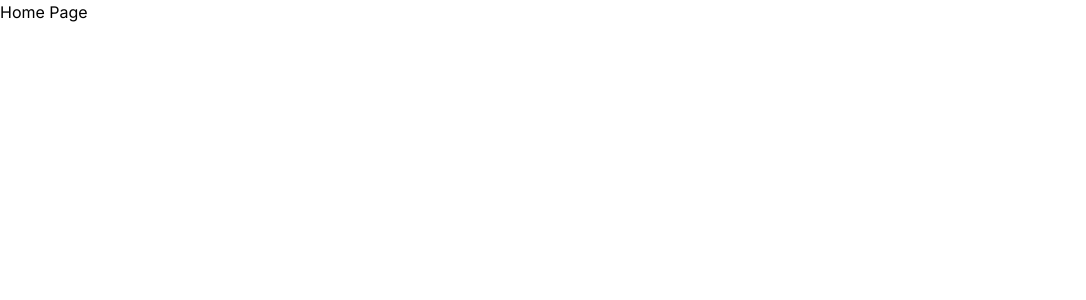
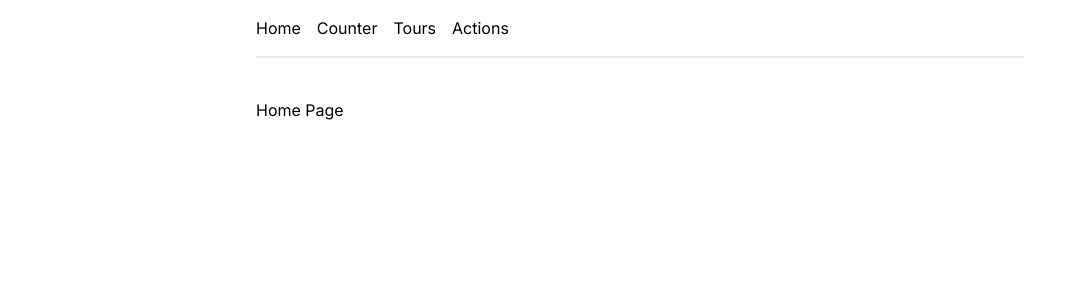
Before and after one commit to khizarkamal/Next-Js-Developement, a Next.js app: page / in a window 1280 px wide. Shown: the top 300 px of the page, without its empty margins (0-1086 px from the left). Built offline with nearby package versions, Linux system fonts and the light colour scheme.

Commit message:
Setup layout file added font and metadata

```diff
--- a/app/layout.tsx
+++ b/app/layout.tsx
@@ -1,22 +1,28 @@
-import type { Metadata } from "next";
-import { Inter } from "next/font/google";
+import Navbar from "@/components/Navbar";
 import "./globals.css";
+import React from "react";
+import { Inter, Roboto, Inconsolata } from "next/font/google";
+import { Metadata } from "next";
 
 const inter = Inter({ subsets: ["latin"] });
+const roboto = Roboto({ subsets: ["latin"], weight: ["100", "300"] });
+const inconsolata = Inconsolata({ subsets: ["latin"] });
 
 export const metadata: Metadata = {
-  title: "Create Next App",
-  description: "Generated by create next app",
+  title: "Next Js Application",
+  description: "A small practice project for Next JS",
+  keywords: "Next Js React JS etc. ",
 };
 
-export default function RootLayout({
-  children,
-}: Readonly<{
-  children: React.ReactNode;
-}>) {
+const RootLayout = ({ children }: { children: React.ReactNode }) => {
   return (
     <html lang="en">
-      <body className={inter.className}>{children}</body>
+      <body className={inter.className}>
+        <Navbar />
+        <main className=" max-w-3xl mx-auto py-10">{children}</main>
+      </body>
     </html>
   );
-}
+};
+
+export default RootLayout;
--- /dev/null
+++ b/components/Navbar.tsx
@@ -0,0 +1,15 @@
+import Link from "next/link";
+import React from "react";
+
+const Navbar = () => {
+  return (
+    <nav className=" max-w-3xl mx-auto border-b-2 py-4 flex gap-x-4">
+      <Link href={"/"}>Home</Link>
+      <Link href={"/counter"}>Counter</Link>
+      <Link href={"/tours"}>Tours</Link>
+      <Link href={"/actions"}>Actions</Link>
+    </nav>
+  );
+};
+
+export default Navbar;
```
Also changed, not shown: readme.txt (added).
